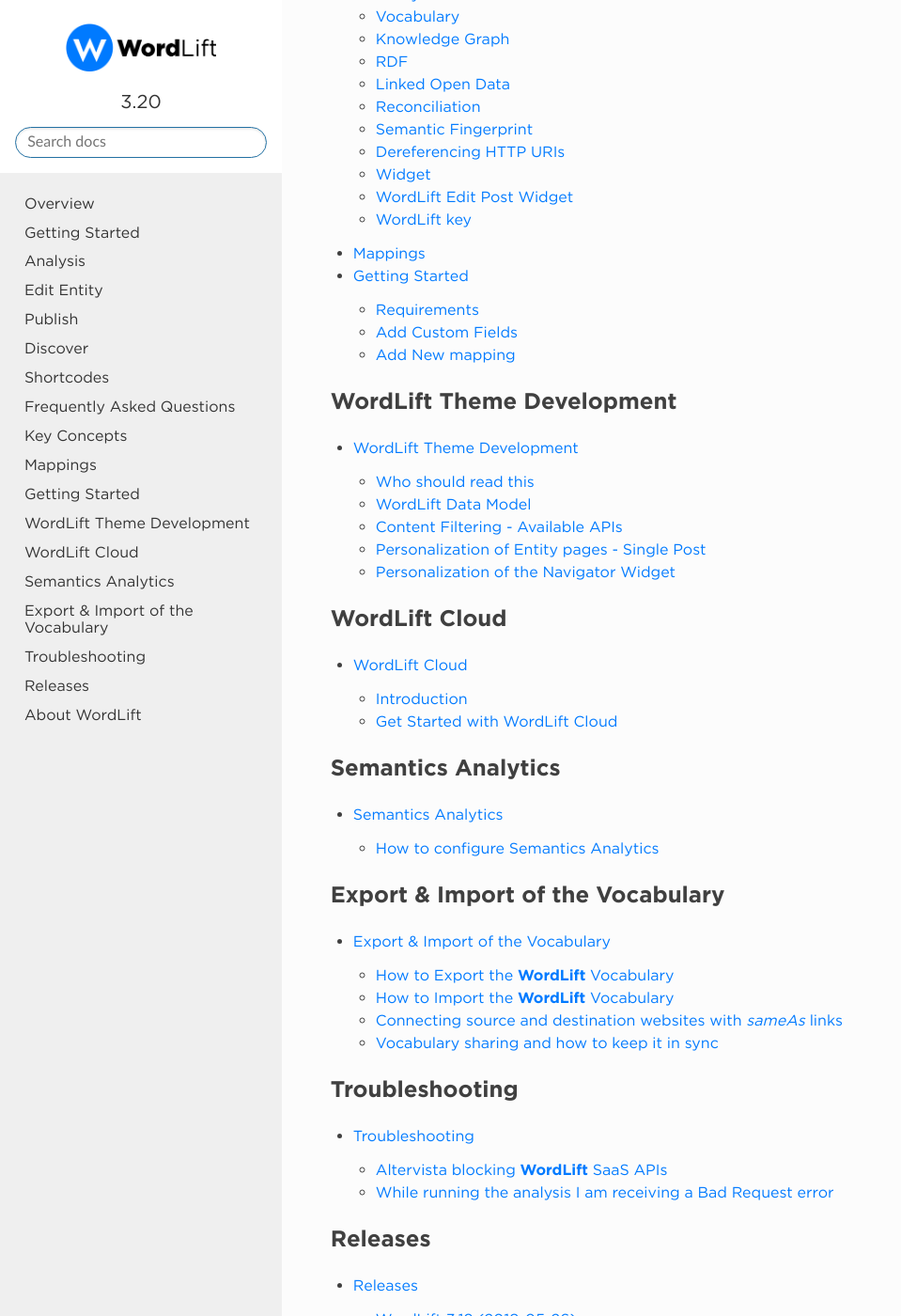
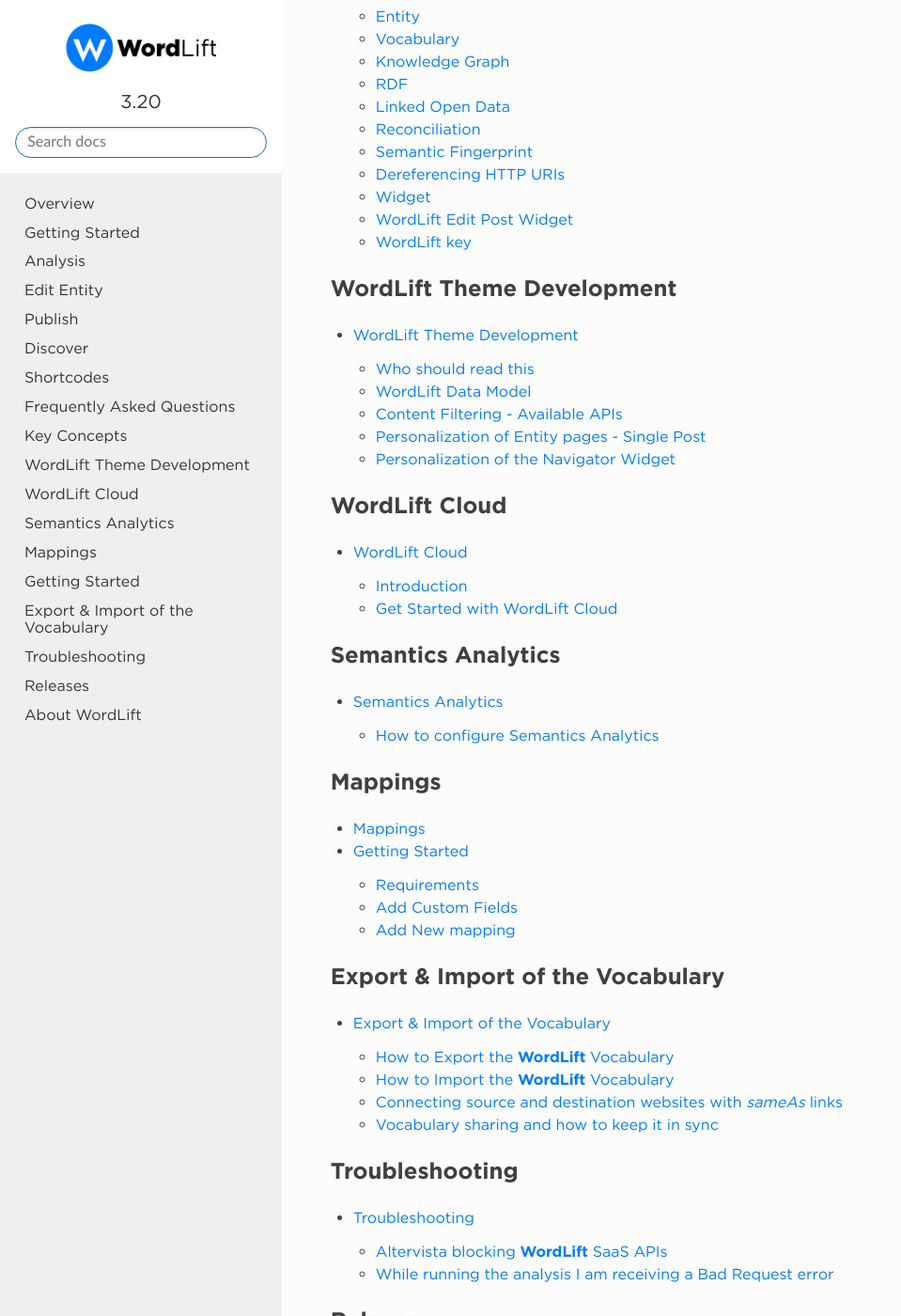
Before and after one commit to insideout10/wordlift-docs, a Sphinx documentation site: the page built from docs/index.rst, in a window 1280 px wide and 1400 px high, scrolled down 2304 px. Shown: the whole window at 94% size, without its empty margins (0-959 px from the left). Built offline with Sphinx 7.4.7 and the Read the Docs theme 2.0.0, drawn with Linux system fonts in a browser that asks for light colours.

Commit message:
Update index.rst
Updating index

```diff
--- a/docs/index.rst
+++ b/docs/index.rst
@@ -13,6 +13,7 @@
 * :ref:`wordlift-theme-development`
 * :ref:`wordlift-cloud`
 * :ref:`semantic-analytics`
+* :ref:`mappings`
 * :ref:`import-export-vocabulary`
 * :ref:`troubleshooting`
 * :ref:`releases`
@@ -68,6 +68,16 @@
     :maxdepth: 2
 
     semantic-analytics
+
+.. _mappings:
+
+Mappings
+------------------
+
+.. toctree::
+    :maxdepth: 2
+
+    mappings
 
 .. _import-export-vocabulary:
 
```
Also changed, not shown: other parts of docs/index.rst (+0 -1 lines).
